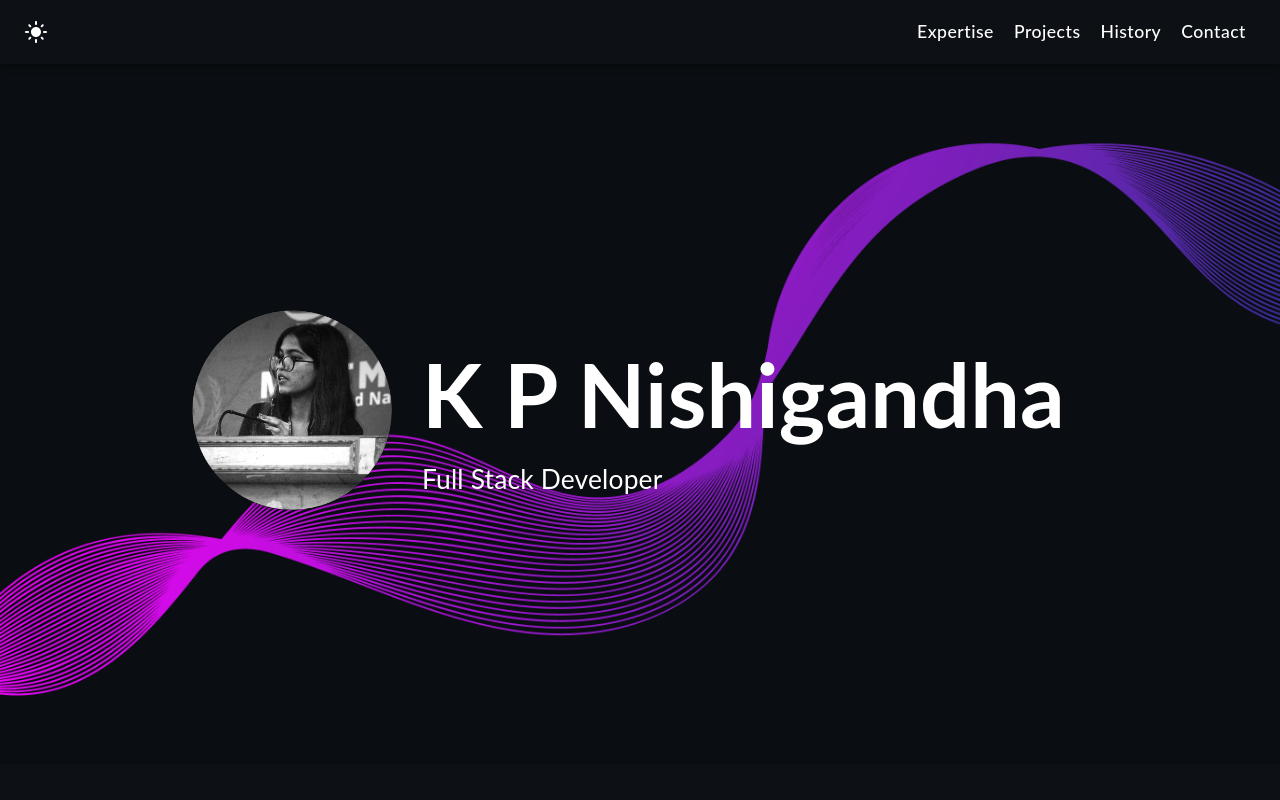
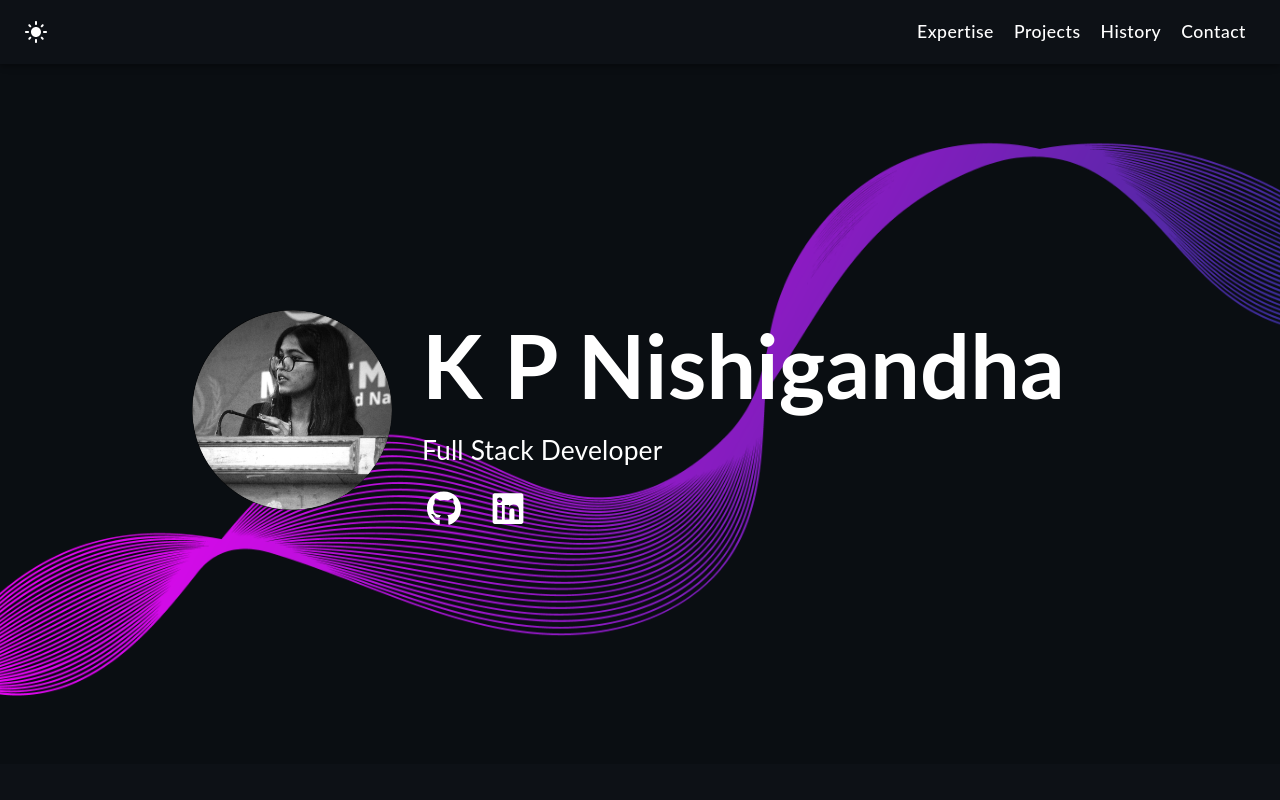
Before and after one commit to nishic0des/portfolio, a React (Create React App) app: page / in a window 1280 px wide. Shown: the top 800 px of the page. Built offline with nearby package versions, Linux system fonts and the light colour scheme.

Commit message:
modified-contact

```diff
--- a/src/assets/styles/Main.scss
+++ b/src/assets/styles/Main.scss
@@ -20,6 +20,27 @@
 .about-section .content {
 	text-align: left;
 	z-index: 2;
+
+	.social-links {
+		display: flex;
+		gap: 20px;
+		margin-top: 20px;
+
+		.social-link {
+			color: white !important;
+			transition: all 0.3s ease;
+
+			&:hover {
+				color: #5000ca !important;
+				transform: translateY(-3px);
+			}
+
+			svg {
+				font-size: 2em;
+				color: inherit;
+			}
+		}
+	}
 
 	.social_icons {
 		display: flex;
--- a/src/components/Contact.tsx
+++ b/src/components/Contact.tsx
@@ -32,7 +32,12 @@ function Contact() {
 			console.log("Sending email with data:", formData);
 
 			try {
-				const response = await fetch("http://localhost:3001/api/send-email", {
+				const apiUrl =
+					process.env.NODE_ENV === "production"
+						? "/api/send-email"
+						: "http://localhost:3001/api/send-email";
+
+				const response = await fetch(apiUrl, {
 					method: "POST",
 					headers: {
 						"Content-Type": "application/json",
--- a/src/components/Main.tsx
+++ b/src/components/Main.tsx
@@ -1,6 +1,8 @@
 import React from "react";
 import "../assets/styles/Main.scss";
 import img from "../assets/images/img.jpg";
+import { FontAwesomeIcon } from "@fortawesome/react-fontawesome";
+import { faGithub, faLinkedin } from "@fortawesome/free-brands-svg-icons";
 
 function Main() {
 	return (
@@ -12,6 +14,24 @@ function Main() {
 				<div className="content">
 					<h1>K P Nishigandha</h1>
 					<p>Full Stack Developer</p>
+					<div className="social-links">
+						<a
+							href="https://github.com/nishic0des"
+							target="_blank"
+							rel="noopener noreferrer"
+							className="social-link"
+							aria-label="GitHub Profile">
+							<FontAwesomeIcon icon={faGithub} size="2x" />
+						</a>
+						<a
+							href="https://www.linkedin.com/in/k-p-nishigandha-404353343/"
+							target="_blank"
+							rel="noopener noreferrer"
+							className="social-link"
+							aria-label="LinkedIn Profile">
+							<FontAwesomeIcon icon={faLinkedin} size="2x" />
+						</a>
+					</div>
 				</div>
 			</div>
 		</div>
```
Also changed, not shown: api/send-email.js (added, +106 -0 lines). Lines whose indentation alone changed are shown as unchanged.
